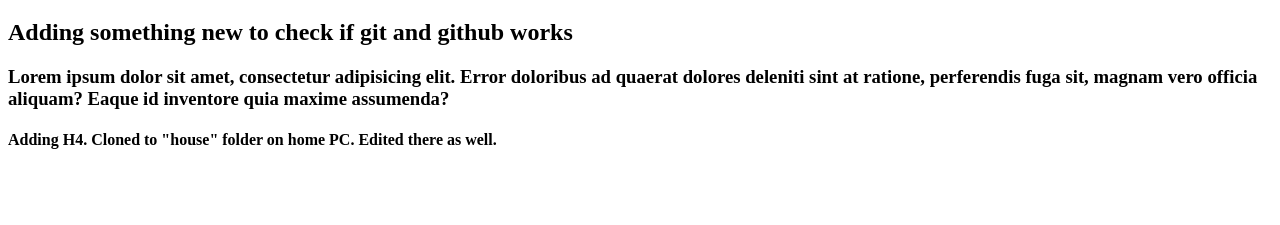
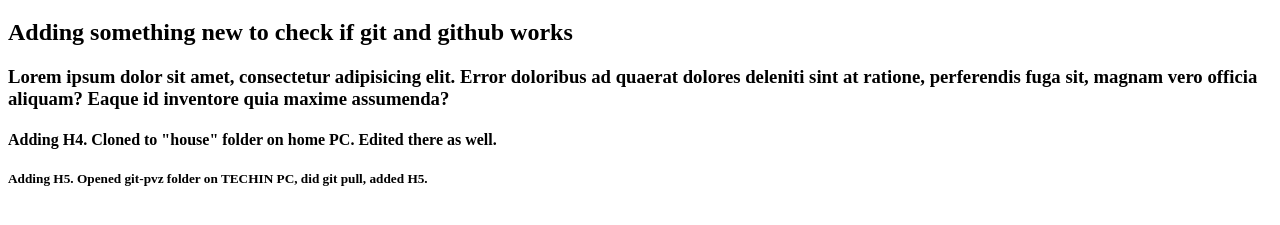
Before and after one commit to VZORIN100/git-pvz, a plain HTML site: page index.html in a window 1280 px wide. Shown: the part 61-286 px from the top of the page. Drawn offline with Linux system fonts and the light colour scheme.

Commit message:
Adding H5. Opened git-pvz folder on TECHIN PC, did git pull, added H5.

```diff
--- a/index.html
+++ b/index.html
@@ -12,6 +12,7 @@
          Error doloribus ad quaerat dolores deleniti sint at ratione, perferendis fuga
          sit, magnam vero officia aliquam? Eaque id inventore quia maxime assumenda?</h3>
     <h4>Adding H4. Cloned to "house" folder on home PC. Edited there as well.</h4>
+    <h5>Adding H5. Opened git-pvz folder on TECHIN PC, did git pull, added H5.</h5>
 
 </body>
 </html>
```
